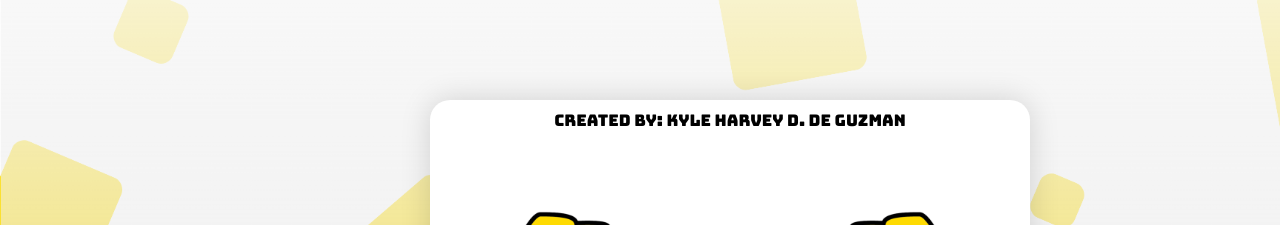
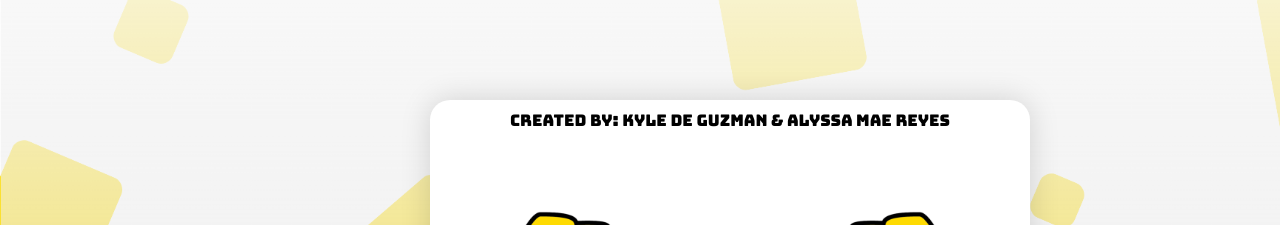
Before and after one commit to kylesenpai/Rock-Paper-Scissor, a plain HTML site: page index.html in a window 1280 px wide. Shown: the top 225 px of the page. Drawn offline with Linux system fonts and the light colour scheme.

Commit message:
Update index.html

```diff
--- a/index.html
+++ b/index.html
@@ -26,7 +26,7 @@
         <div id="main-container">
 
             <div id="creator">
-                Created By: Kyle Harvey D. De Guzman
+                Created By: Kyle De Guzman &#38; Alyssa Mae Reyes
             </div>
 
             <div id="arena">
```
